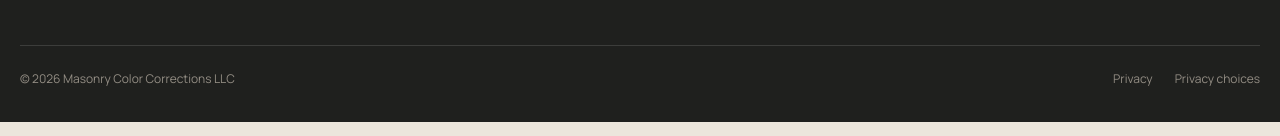
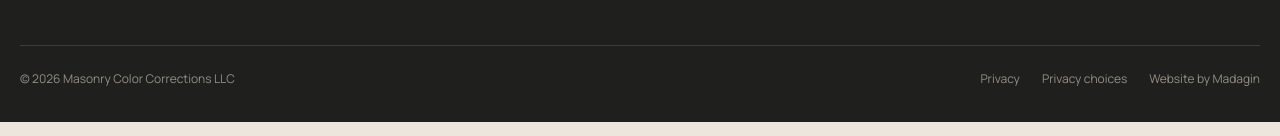
Before and after one commit to ocnbtl/projectjimsite, a Next.js app: page / in a window 1280 px wide. Shown: the part 3500-3636 px from the top of the page. Built offline with nearby package versions, Linux system fonts and the light colour scheme; no server answers.

Commit message:
Add Madagin website credit

```diff
--- a/components/site-footer.tsx
+++ b/components/site-footer.tsx
@@ -43,6 +43,7 @@ export function SiteFooter() {
           <div className="footer-legal-links">
             <Link href="/privacy">Privacy</Link>
             <AnalyticsPreferencesButton className="footer-privacy-button" />
+            <span>Website by Madagin</span>
           </div>
         </div>
       </div>
```
